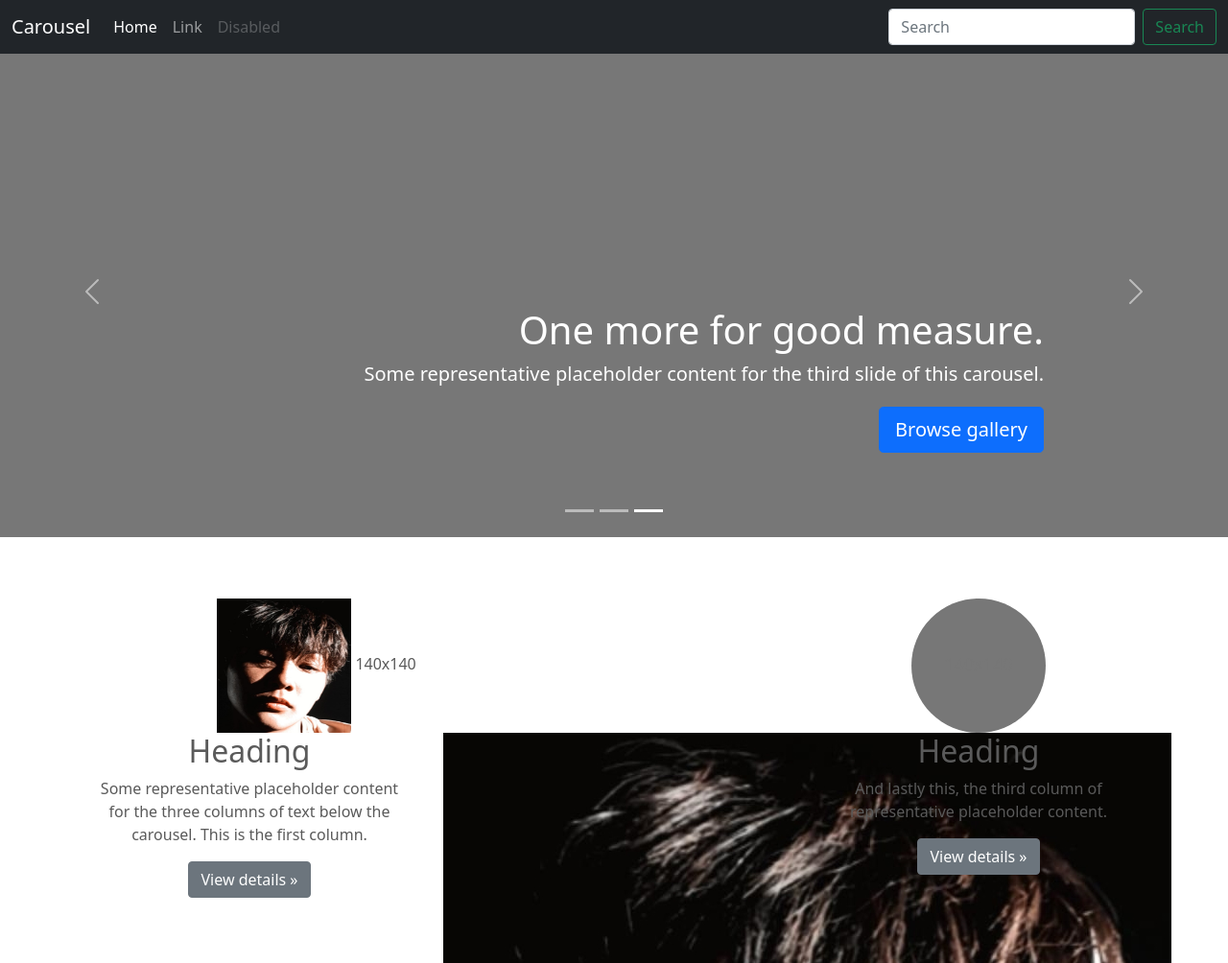
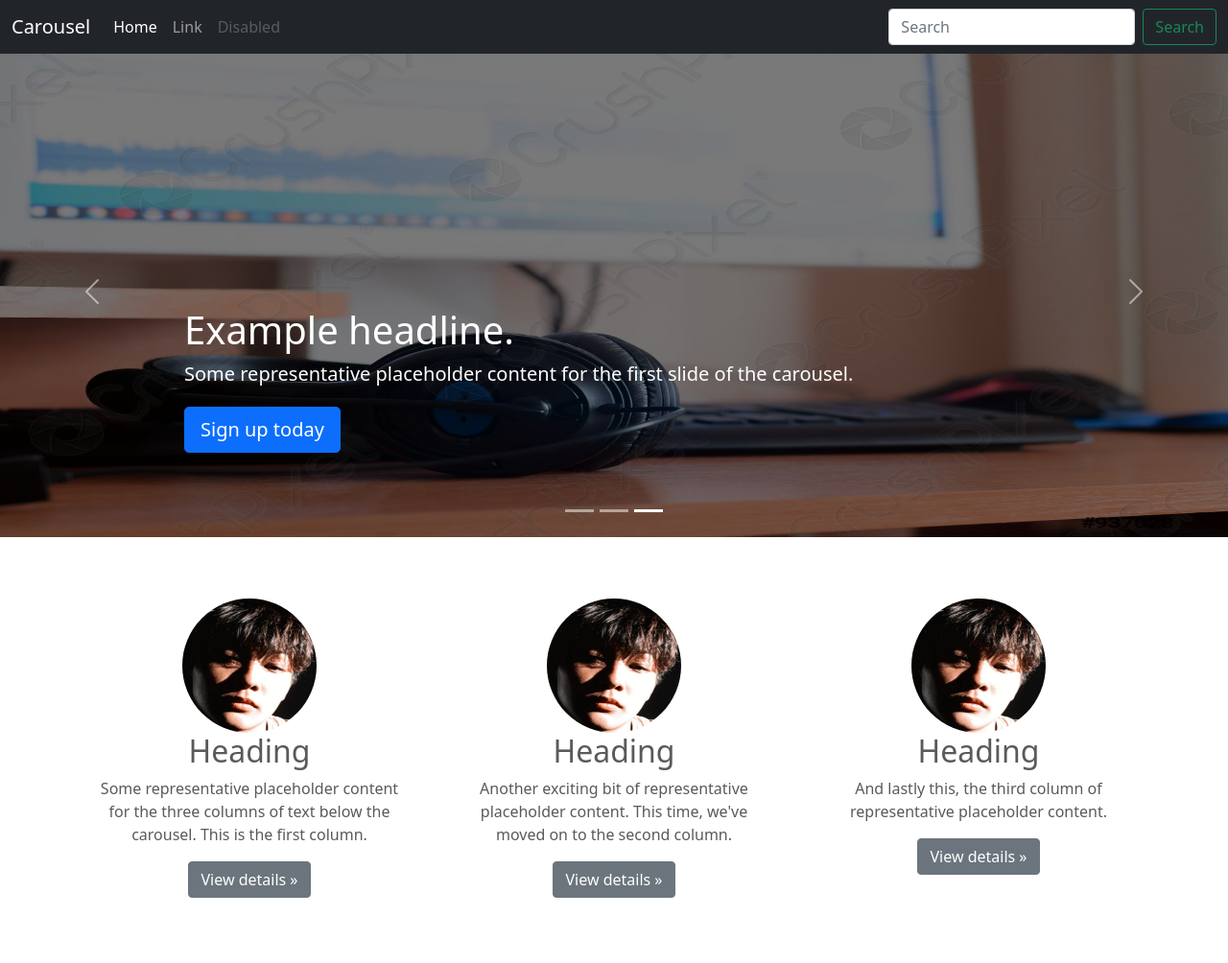
Before and after one commit to uksus14/django_project, a Django app: page / in a window 1280 px wide. Shown: the top 1004 px of the page at 96% size. Run offline with Django 4.2, Linux system fonts and the light colour scheme; some libraries are stand-ins or nearby versions.

Commit message:
added bg-images

```diff
--- a/new/static/OUR.css
+++ b/new/static/OUR.css
@@ -15,4 +15,15 @@
 .image {
   width: 140px;
   height: 140px;
+  border-radius: 50%;
 }
+
+.bg-image {
+  max-width: 994px;
+  height: 994px;
+  opacity: .5;
+}
+
+.carousel-item {
+  background-color: #000;
+}
--- a/templates/blank.html
+++ b/templates/blank.html
@@ -70,4 +70,5 @@
 </footer>
 </main>
 <script src="https://cdn.jsdelivr.net/npm/bootstrap@5.1.3/dist/js/bootstrap.bundle.min.js" integrity="sha384-ka7Sk0Gln4gmtz2MlQnikT1wXgYsOg+OMhuP+IlRH9sENBO0LRn5q+8nbTov4+1p" crossorigin="anonymous"></script>
-</body></html>
+</body>
+</html>
--- a/templates/home.html
+++ b/templates/home.html
@@ -7,11 +7,10 @@
       <button type="button" data-bs-target="#myCarousel" data-bs-slide-to="1" aria-label="Slide 2" class=""></button>
       <button type="button" data-bs-target="#myCarousel" data-bs-slide-to="2" aria-label="Slide 3" class="active" aria-current="true"></button>
     </div>
+
     <div class="carousel-inner">
-      <div class="carousel-item">
-        <svg class="bd-placeholder-img" width="100%" height="100%" xmlns="http://www.w3.org/2000/svg" aria-hidden="true" preserveAspectRatio="xMidYMid slice" focusable="false">
-          <rect width="100%" height="100%" fill="#777"></rect></svg>
-
+        <div class="carousel-item active">
+            <img src="{% static 'headphones_bg.jpg' %}" class="bg-image">
             <div class="container">
                 <div class="carousel-caption text-start">
                     <h1>Example headline.</h1>
@@ -20,10 +19,9 @@
                 </div>
             </div>
         </div>
+
         <div class="carousel-item">
-        <svg class="bd-placeholder-img" width="100%" height="100%" xmlns="http://www.w3.org/2000/svg" aria-hidden="true" preserveAspectRatio="xMidYMid slice" focusable="false">
-          <rect width="100%" height="100%" fill="#777"></rect></svg>
-
+            <img src="{% static 'photo1.jpg' %}" class="bg-image">
             <div class="container">
                 <div class="carousel-caption">
                     <h1>Another example headline.</h1>
@@ -32,10 +30,9 @@
                 </div>
             </div>
         </div>
-        <div class="carousel-item active">
-          <svg class="bd-placeholder-img" width="100%" height="100%" xmlns="http://www.w3.org/2000/svg" aria-hidden="true" preserveAspectRatio="xMidYMid slice" focusable="false">
-          <rect width="100%" height="100%" fill="#777"></rect></svg>
 
+        <div class="carousel-item">
+            <img src="{% static 'headphones_bg.jpg' %}" class="bg-image">
             <div class="container">
                 <div class="carousel-caption text-end">
                     <h1>One more for good measure.</h1>
@@ -44,6 +41,7 @@
                 </div>
             </div>
         </div>
+
     </div>
     <button class="carousel-control-prev" type="button" data-bs-target="#myCarousel" data-bs-slide="prev">
         <span class="carousel-control-prev-icon" aria-hidden="true"></span>
@@ -65,25 +63,20 @@
     <!-- Three columns of text below the carousel -->
     <div class="row">
         <div class="col-lg-4">
-        <svg class="bd-placeholder-img rounded-circle" width="140" height="140" xmlns="http://www.w3.org/2000/svg" role="img" aria-label="Placeholder: 140x140" preserveAspectRatio="xMidYMid slice" focusable="false"><title>Placeholder</title>
             <img src="{% static 'photo1.jpg' %}" class="image">
-        </rect><text x="50%" y="50%" fill="#777" dy=".3em">140x140</text></svg>
-
             <h2>Heading</h2>
             <p>Some representative placeholder content for the three columns of text below the carousel. This is the first column.</p>
             <p><a class="btn btn-secondary" href="#">View details »</a></p>
         </div><!-- /.col-lg-4 -->
+
         <div class="col-lg-4">
-        <svg class="bd-placeholder-img rounded-circle" width="140" height="140" xmlns="http://www.w3.org/2000/svg" role="img" aria-label="Placeholder: 140x140" preserveAspectRatio="xMidYMid slice" focusable="false"><title>Placeholder</title>
-          <img src="{% static 'photo1.jpg' %}"></svg>
-
+            <img src="{% static 'photo1.jpg' %}" class="image">
             <h2>Heading</h2>
             <p>Another exciting bit of representative placeholder content. This time, we've moved on to the second column.</p>
             <p><a class="btn btn-secondary" href="#">View details »</a></p>
         </div><!-- /.col-lg-4 -->
         <div class="col-lg-4">
-          <svg class="bd-placeholder-img rounded-circle" width="140" height="140" xmlns="http://www.w3.org/2000/svg" role="img" aria-label="Placeholder: 140x140" preserveAspectRatio="xMidYMid slice" focusable="false"><title>Placeholder</title>
-            <rect width="100%" height="100%" fill="#777"></rect><text x="50%" y="50%" fill="#777" dy=".3em">140x140</text></svg>
+            <img src="{% static 'photo1.jpg' %}" class="image">
 
             <h2>Heading</h2>
             <p>And lastly this, the third column of representative placeholder content.</p>
```
Also changed, not shown: new/static/headphones_bg.jpg (added). Lines whose indentation alone changed are shown as unchanged.
